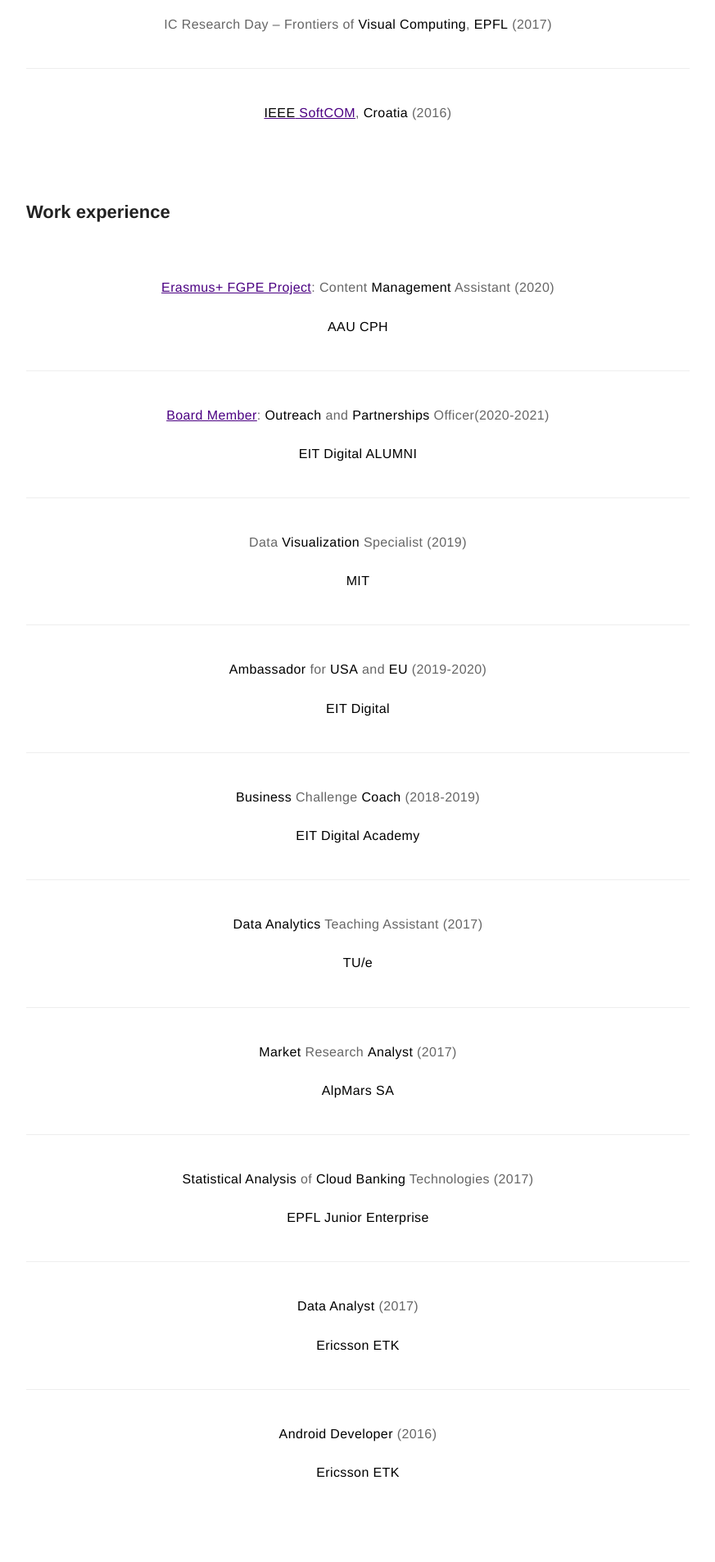
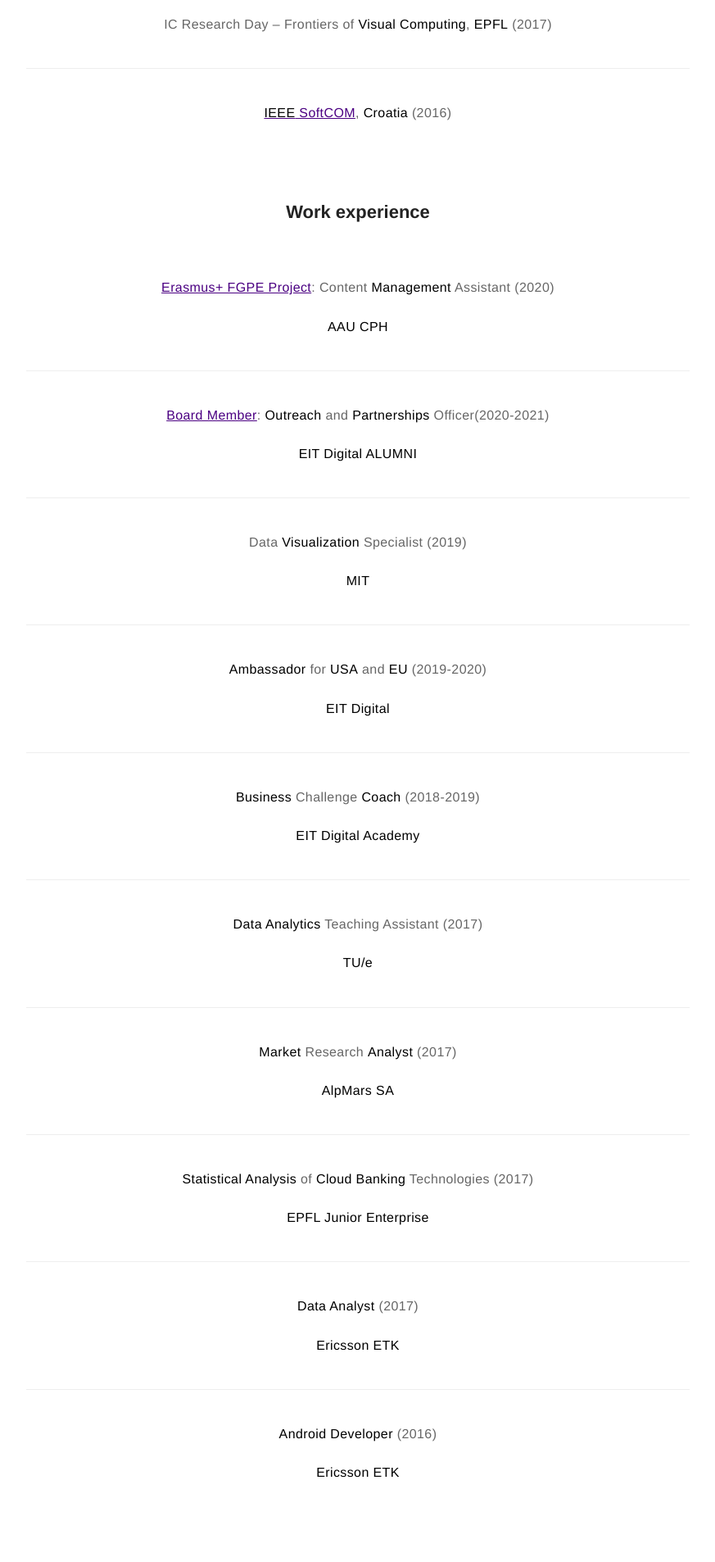
Before and after one commit to dljubenk/dljubenk.github.io, a Jekyll site: the page built from about.md, in a window 1280 px wide. Shown: the part 1348-3254 px from the top of the page at 82% size, without its empty margins (203-1076 px from the left). Built offline with Jekyll 4.4.1, drawn with Linux system fonts in a browser that asks for light colours.

Commit message:
Update about.md

```diff
--- a/about.md
+++ b/about.md
@@ -26,7 +26,7 @@ layout: page
 <br>
 <br>
 
-<h2>Work experience</h2>
+<h2 align="center">Work experience</h2>
 
 <br>
 
@@ -63,7 +63,7 @@ layout: page
 <br>
 <br>
 
-<h2>Language Certificates</h2>
+<h2 align="center">Language Certificates</h2>
 
 <br>
 
@@ -92,7 +92,7 @@ layout: page
 
 <br>
 
-<h2>Professional Training & Personal Development</h2>
+<h2 align="center">Professional Training & Personal Development</h2>
 
 <br>
 
```
